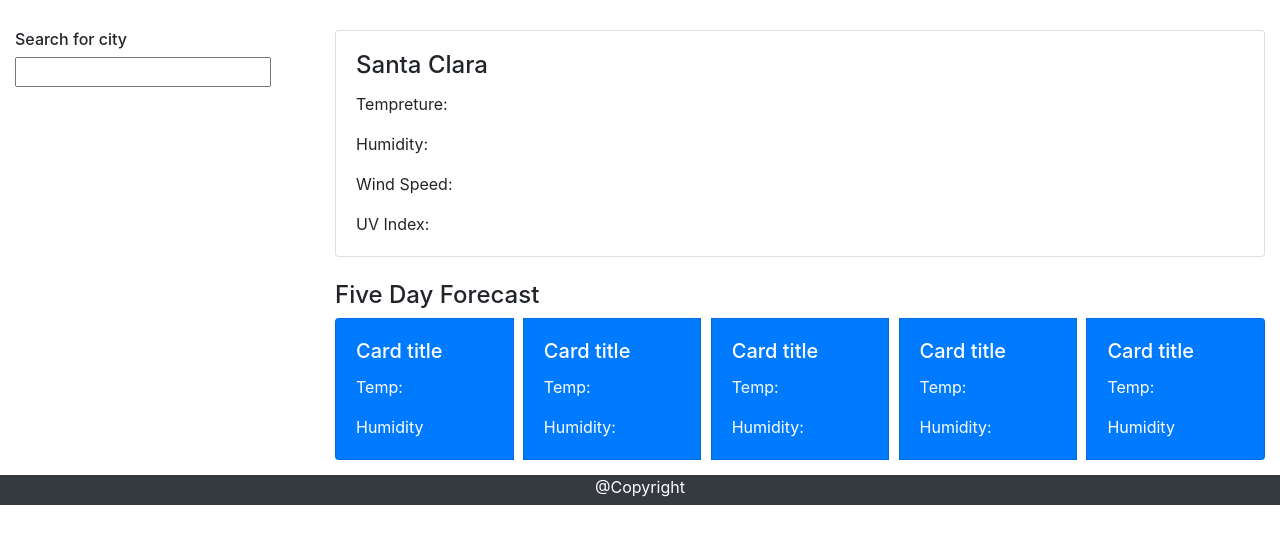
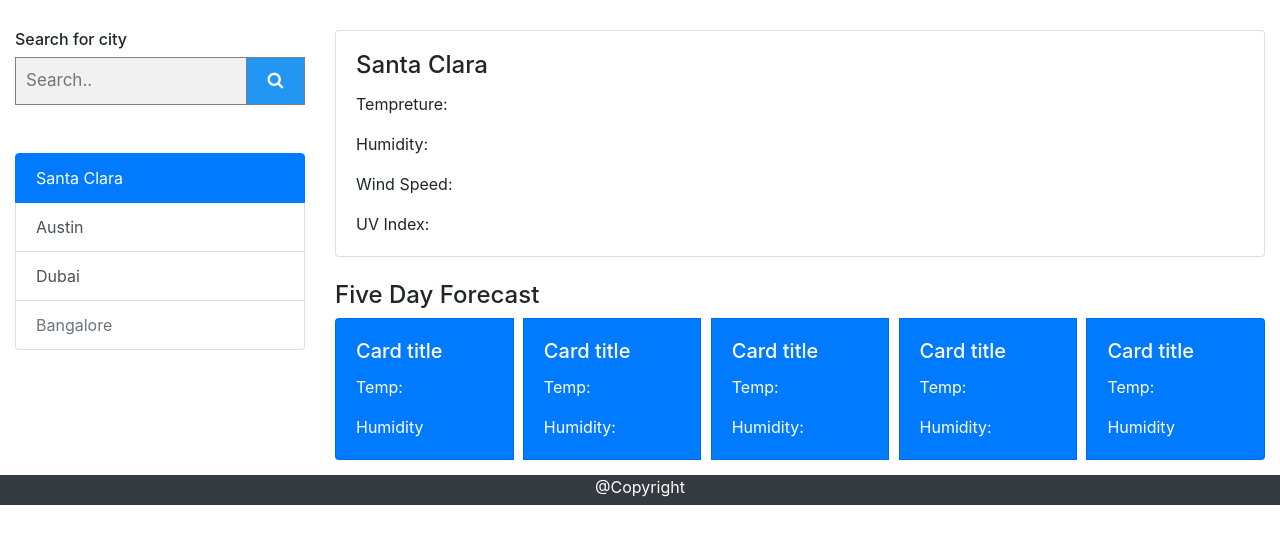
Before and after one commit to shambhawi13/Weather-Dashboard, a plain HTML site: page index.html in a window 1280 px wide. Shown: the part 251-794 px from the top of the page. Drawn offline with nearby package versions, Linux system fonts and the light colour scheme.

Commit message:
added side bar list

```diff
--- a/Assets/style.css
+++ b/Assets/style.css
@@ -3,6 +3,37 @@
     background-size: cover;
     background-repeat: no-repeat;
 }
+
+form.search-form input[type=text] {
+    padding: 10px;
+    font-size: 17px;
+    border: 1px solid grey;
+    float: left;
+    width: 80%;
+    background: #f1f1f1;
+  }
+
+  form.search-form button {
+    float: left;
+    width: 20%;
+    padding: 10px;
+    background: #2196F3;
+    color: white;
+    font-size: 17px;
+    border: 1px solid grey;
+    border-left: none;
+    cursor: pointer;
+  }
+
+  form.search-form button:hover {
+    background: #0b7dda;
+  }
+
+  form.search-form::after {
+    content: "";
+    clear: both;
+    display: table;
+  }
 
 .bold{
     font-weight: 400;
--- a/index.html
+++ b/index.html
@@ -9,6 +9,7 @@
     <!-- Bootstrap CSS -->
     <link rel="stylesheet" href="https://maxcdn.bootstrapcdn.com/bootstrap/4.0.0/css/bootstrap.min.css"
         integrity="sha384-Gn5384xqQ1aoWXA+058RXPxPg6fy4IWvTNh0E263XmFcJlSAwiGgFAW/dAiS6JXm" crossorigin="anonymous">
+    <link rel="stylesheet" href="https://cdnjs.cloudflare.com/ajax/libs/font-awesome/4.7.0/css/font-awesome.min.css">
     <link rel="stylesheet" href="./Assets/style.css">
     <title>Weather Dashboard</title>
 </head>
@@ -29,7 +30,22 @@
             <!-- side section -->
             <div class="col-md-3">
                 <h6>Search for city</h6>
-                <input type="text">
+                <form class="search-form">
+                    <input type="text" placeholder="Search.." name="search">
+                    <button type="submit"><i class="fa fa-search"></i></button>
+                </form>
+                <br>
+                <br>
+                <!--list -->
+                <div class="list-group">
+                    <button type="button" class="list-group-item list-group-item-action active">
+                      Santa Clara
+                    </button>
+                    <button type="button" class="list-group-item list-group-item-action">Austin</button>
+                    <button type="button" class="list-group-item list-group-item-action">Dubai</button>
+                    <button type="button" class="list-group-item list-group-item-action" disabled>Bangalore</button>
+                  </div>
+
             </div>
 
             <!--display section-->
```
Lines whose indentation alone changed are shown as unchanged.
